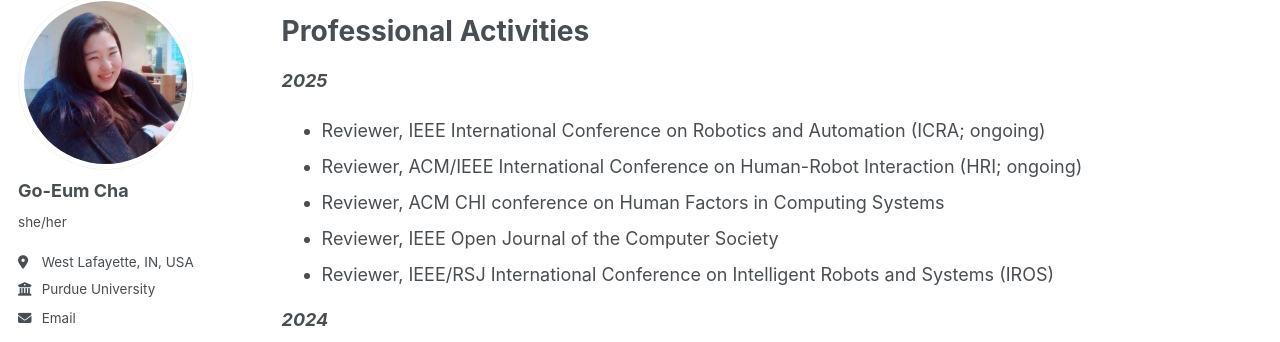
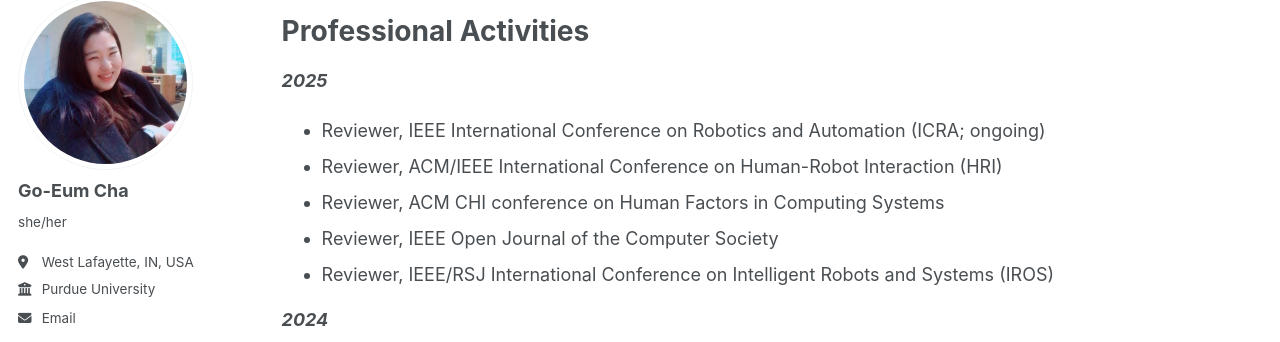
Before and after one commit to chagom/chagom.github.io, a Jekyll site: the page built from _pages/cv.md, in a window 1280 px wide and 900 px high, scrolled down 524 px. Shown: the part 104-446 px from the top of the window. Built offline with Jekyll 4.4.1, drawn with Linux system fonts in a browser that asks for light colours; some web fonts are replaced.

Commit message:
hri done

```diff
--- a/_pages/cv.md
+++ b/_pages/cv.md
@@ -31,7 +31,7 @@ Professional Activities
 ======
 ***2025***
 - Reviewer, IEEE International Conference on Robotics and Automation (ICRA; ongoing)
-- Reviewer, ACM/IEEE International Conference on Human-Robot Interaction (HRI; ongoing)
+- Reviewer, ACM/IEEE International Conference on Human-Robot Interaction (HRI)
 - Reviewer, ACM CHI conference on Human Factors in Computing Systems
 - Reviewer, IEEE Open Journal of the Computer Society
 - Reviewer, IEEE/RSJ International Conference on Intelligent Robots and Systems (IROS)
```
